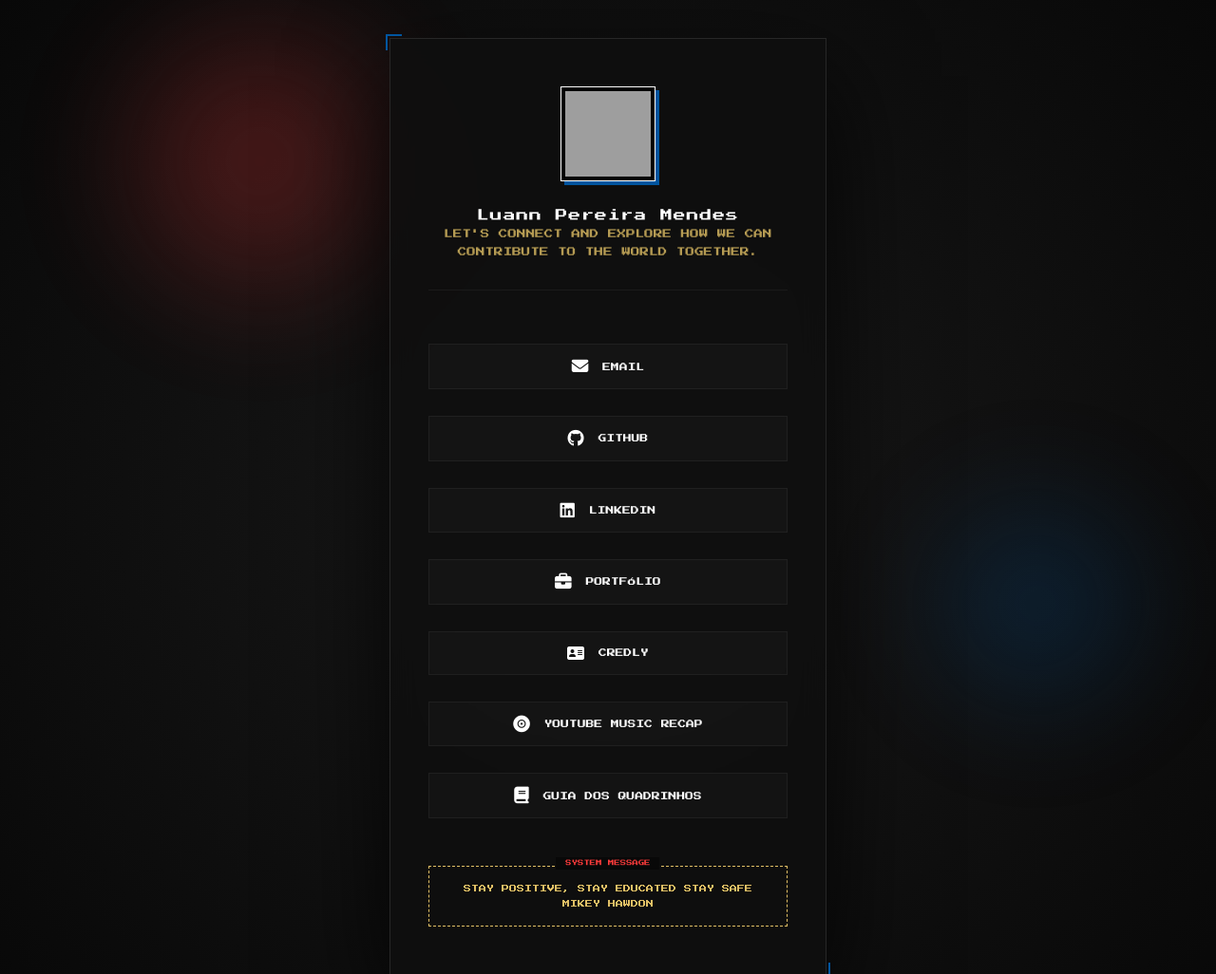
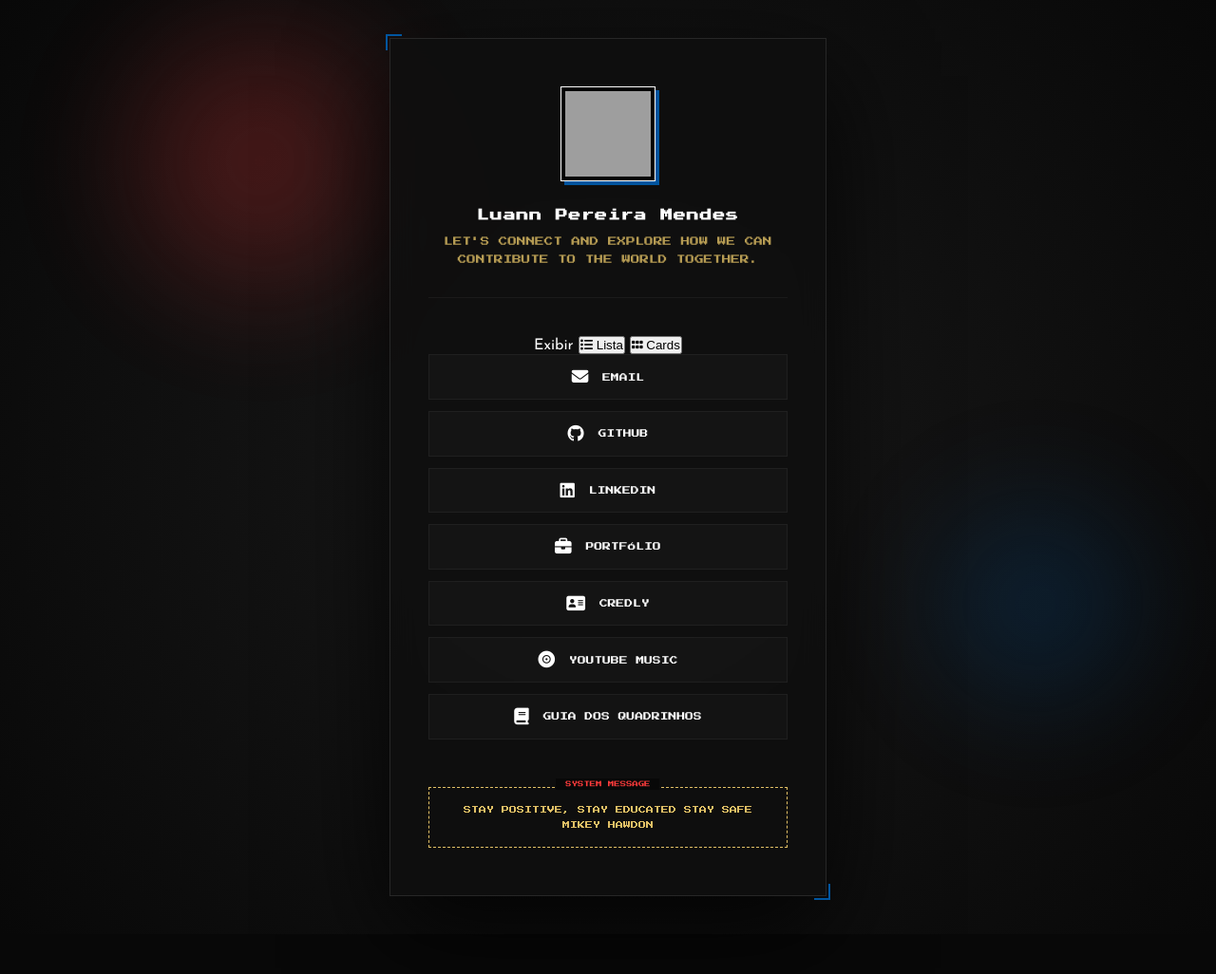
Before and after one commit to Luann8/LinkTree, a website: page index.html in a window 1280 px wide. Shown: the top 1026 px of the page at 95% size. After the commit the page ends 984 px from the top, so only its background shows below. Drawn offline with Linux system fonts and the light colour scheme; grey boxes are pictures that could not be loaded.

Commit message:
Update index.html

```diff
--- a/index.html
+++ b/index.html
@@ -12,7 +12,6 @@
     <link
         href="https://fonts.googleapis.com/css2?family=Josefin+Sans:wght@300;400;600&family=Press+Start+2P&display=swap"
         rel="stylesheet">
-    <!-- Font Awesome CDN -->
     <link rel="stylesheet" href="https://cdnjs.cloudflare.com/ajax/libs/font-awesome/6.5.1/css/all.min.css"
         integrity="sha512-DTOQO9RWCH3ppGqcWaEA1BIZOC6xxalwEsw9c2QQeAIftl+Vegovlnee1c9QX4TctnWMn13TZye+giMm8e2LwA=="
         crossorigin="anonymous" referrerpolicy="no-referrer" />
@@ -23,99 +22,119 @@
     <div class="screen">
         <div class="ball-1"></div>
         <div class="ball-2"></div>
-        <div class="card">
-            <div class="card-header">
+        <main class="card">
+            <header class="card-header">
                 <img src="https://avatars.githubusercontent.com/u/133384636?s=400&u=a15738784e837b8f0c02618aa1fd9670f72adaea&v=4"
-                    alt="Picture of Luann" class="profile-photo mg-bottom-10">
-                <br>
-                <span class="person-name mg-bottom-10">Luann Pereira Mendes</span>
-                <br>
-                <span class="person-desc">Let's connect and explore how we can contribute to the world together.</span>
+                    alt="Foto de Luann Pereira Mendes" class="profile-photo">
+                <h1 class="person-name">Luann Pereira Mendes</h1>
+                <p class="person-desc">Let's connect and explore how we can contribute to the world together.</p>
+            </header>
+
+            <div class="view-toolbar" role="group" aria-label="Modo de exibição dos links">
+                <span class="view-toolbar-label">Exibir</span>
+                <button type="button" class="view-btn is-active" data-view="list" aria-pressed="true"
+                    title="Visualização em lista">
+                    <i class="fas fa-list" aria-hidden="true"></i>
+                    <span>Lista</span>
+                </button>
+                <button type="button" class="view-btn" data-view="cards" aria-pressed="false"
+                    title="Visualização em cards">
+                    <i class="fas fa-grip" aria-hidden="true"></i>
+                    <span>Cards</span>
+                </button>
             </div>
-            <br>
+
+            <nav class="links-container view-list" id="links-container" aria-label="Links sociais">
                 <a href="https://mail.google.com/mail/?view=cm&fs=1&to=luannpmendes@gmail.com" class="data-body">
                     <div class="data-content">
-                    <i class="fas fa-envelope svg-icon"></i>
+                        <i class="fas fa-envelope svg-icon" aria-hidden="true"></i>
                         <p class="name-icon">Email</p>
                     </div>
                 </a>
-            <br>
                 <a href="https://github.com/Luann8" class="data-body">
                     <div class="data-content">
-                    <i class="fab fa-github svg-icon"></i>
+                        <i class="fab fa-github svg-icon" aria-hidden="true"></i>
                         <p class="name-icon">GitHub</p>
                     </div>
                 </a>
-            <br>
                 <a href="https://www.linkedin.com/in/luann-pereira-mendes-81706826a/" class="data-body">
                     <div class="data-content">
-                    <i class="fab fa-linkedin svg-icon"></i>
+                        <i class="fab fa-linkedin svg-icon" aria-hidden="true"></i>
                         <p class="name-icon">LinkedIn</p>
                     </div>
                 </a>
-            <!--
-            <a href="https://www.instagram.com/luannpmendes8/" class="data-body">
-                <div class="data-content">
-                    <i class="fab fa-instagram svg-icon"></i>
-                    <p class="name-icon">Instagram</p>
-                </div>
-            </a>
-            <br>
-            -->
-            <br>
                 <a href="https://luann8.github.io/Luann-portifolio/" class="data-body">
                     <div class="data-content">
-                    <i class="fas fa-briefcase svg-icon"></i>
+                        <i class="fas fa-briefcase svg-icon" aria-hidden="true"></i>
                         <p class="name-icon">Portfólio</p>
                     </div>
                 </a>
-            <br>
-
-            <!--<a href="https://www.facebook.com/luann.pereiramendes" class="data-body">
-                <div class="data-content">
-                    <i class="fab fa-facebook svg-icon"></i>
-                    <p class="name-icon">Facebook</p>
-                </div>
-            </a>
-            <br>
-            <br>
-            <a href="https://www.threads.net/@luannpmendes8" class="data-body">
-                <div class="data-content">
-                    <i class="fab fa-threads svg-icon"></i>
-                    <p class="name-icon">Threads</p>
-                </div>
-            </a>
-            -->
                 <a href="https://www.credly.com/users/luann-pereira-mendes/edit#credly" class="data-body">
                     <div class="data-content">
-                    <i class="fa-solid fa-address-card"></i>
+                        <i class="fa-solid fa-address-card svg-icon" aria-hidden="true"></i>
                         <p class="name-icon">Credly</p>
                     </div>
                 </a>
-            <br>
-
                 <a href="https://music.youtube.com/playlist?list=PLzttvuce5_vUusXGjt_YY8X7vdAz2SyH4&si=zwK6KKnL5kYjTJyf"
                     class="data-body">
                     <div class="data-content">
-                    <i class="fas fa-record-vinyl svg-icon"></i>
-                    <p class="name-icon">YouTube Music Recap</p>
+                        <i class="fas fa-record-vinyl svg-icon" aria-hidden="true"></i>
+                        <p class="name-icon">YouTube Music</p>
                     </div>
                 </a>
-            <br>
                 <a href="http://www.guiadosquadrinhos.com/titulos-da-colecao/luann-pereira-mendes/164694"
-                class="data-body no-margin">
+                    class="data-body">
                     <div class="data-content">
-                    <i class="fas fa-book svg-icon"></i>
+                        <i class="fas fa-book svg-icon" aria-hidden="true"></i>
                         <p class="name-icon">Guia dos Quadrinhos</p>
                     </div>
                 </a>
-            <div class="footer-phrase">
+            </nav>
+
+            <footer class="footer-phrase">
                 stay positive, stay educated stay safe
                 <br>
                 mikey hawdon
+            </footer>
+        </main>
     </div>
-        </div>
-    </div>
+
+    <script>
+        (function () {
+            const STORAGE_KEY = 'linktree-view-mode';
+            const container = document.getElementById('links-container');
+            const buttons = document.querySelectorAll('.view-btn');
+
+            function setView(mode) {
+                const isList = mode === 'list';
+                container.classList.toggle('view-list', isList);
+                container.classList.toggle('view-cards', !isList);
+                document.body.classList.toggle('view-mode-list', isList);
+                document.body.classList.toggle('view-mode-cards', !isList);
+
+                buttons.forEach((btn) => {
+                    const active = btn.dataset.view === mode;
+                    btn.classList.toggle('is-active', active);
+                    btn.setAttribute('aria-pressed', String(active));
+                });
+
+                try {
+                    localStorage.setItem(STORAGE_KEY, mode);
+                } catch (_) { /* ignore */ }
+            }
+
+            buttons.forEach((btn) => {
+                btn.addEventListener('click', () => setView(btn.dataset.view));
+            });
+
+            let saved = 'list';
+            try {
+                saved = localStorage.getItem(STORAGE_KEY) || 'list';
+            } catch (_) { /* ignore */ }
+
+            setView(saved === 'cards' ? 'cards' : 'list');
+        })();
+    </script>
 </body>
 
 </html>
```
Lines whose indentation alone changed are shown as unchanged.
